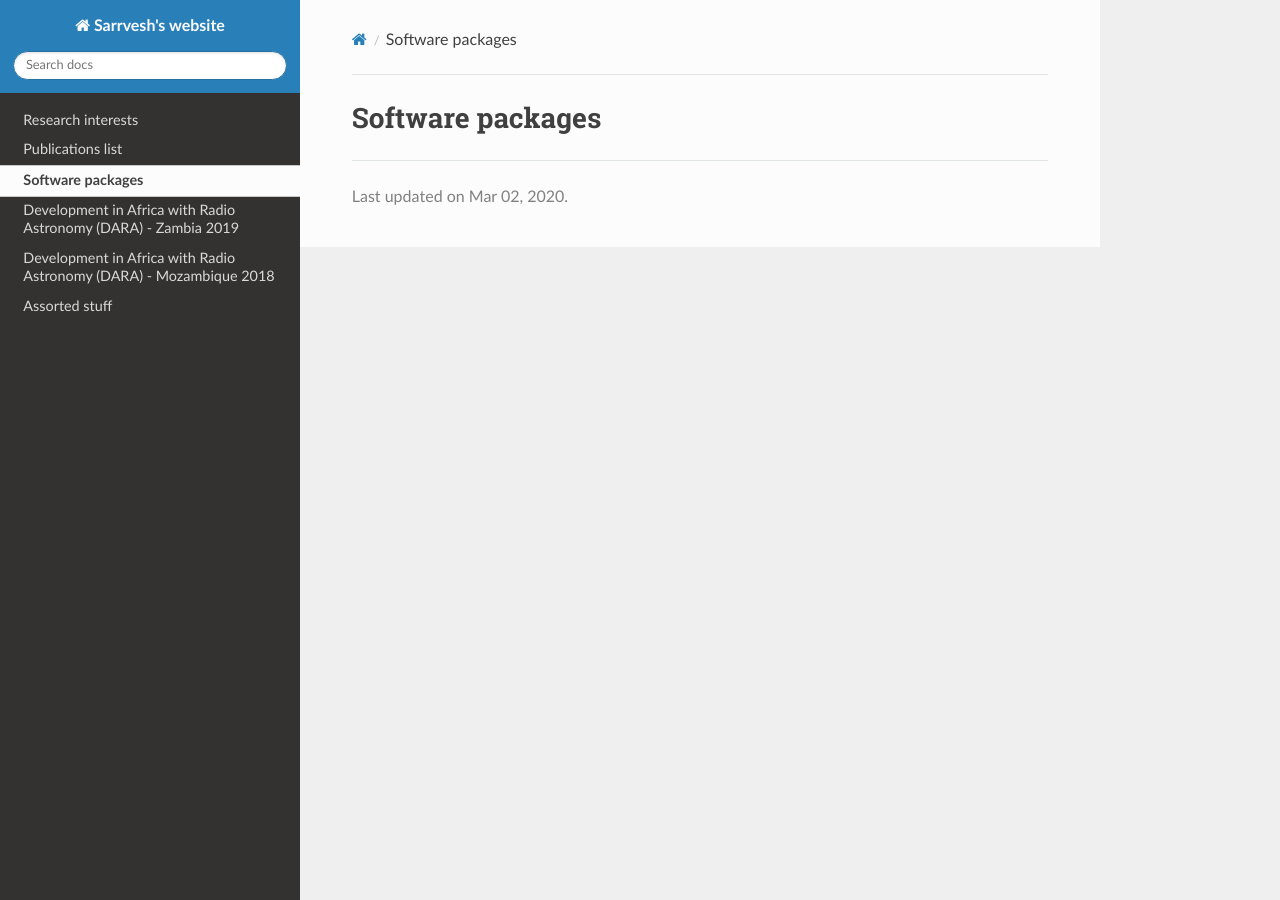
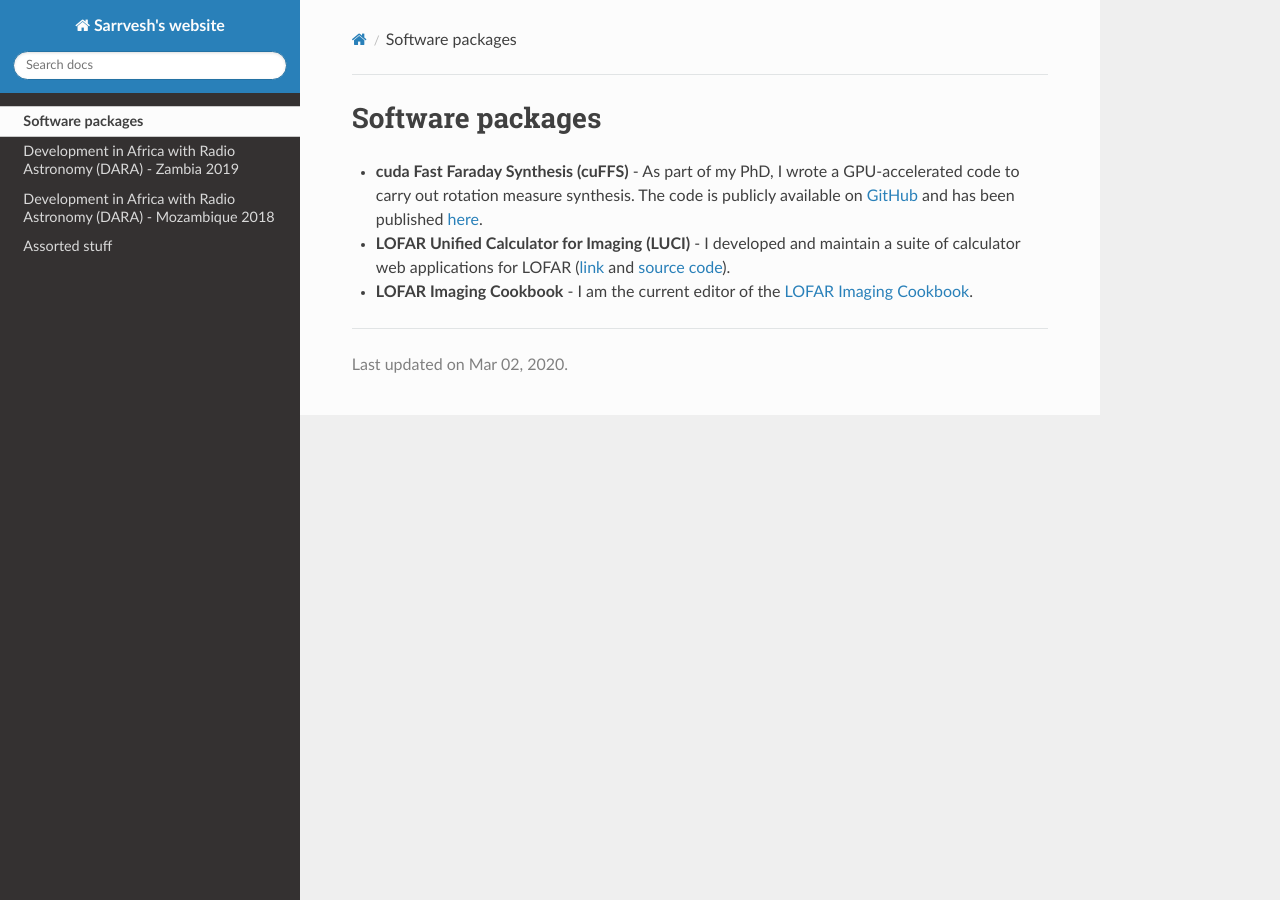
Before and after one commit to sarrvesh/sarrvesh.github.io, a Sphinx documentation site: the page built from SPHINX/source/software.rst, in a window 1280 px wide. Built offline with Sphinx 7.4.7 and the Read the Docs theme 2.0.0, drawn with Linux system fonts in a browser that asks for light colours.

Commit message:
update cv and ads link; delete empty pages

```diff
--- a/SPHINX/source/index.rst
+++ b/SPHINX/source/index.rst
@@ -33,8 +33,6 @@ You can contact me through one of the following means:
    :maxdepth: 1
    :hidden:
 
-   research
-   publications
    software
    dara2019
    dara2018
--- a/SPHINX/source/publications.rst
+++ /dev/null
@@ -1,2 +0,0 @@
-Publications list
-=================
--- a/SPHINX/source/research.rst
+++ /dev/null
@@ -1,2 +0,0 @@
-Research interests
-==================
--- a/SPHINX/source/software.rst
+++ b/SPHINX/source/software.rst
@@ -1,2 +1,6 @@
 Software packages
 =================
+
++ **cuda Fast Faraday Synthesis (cuFFS)** - As part of my PhD, I wrote a GPU-accelerated code to carry out rotation measure synthesis. The code is publicly available on `GitHub <https://github.com/sarrvesh/cuFFS>`_ and has been published `here <https://ui.adsabs.harvard.edu/abs/2018A%26C....25..205S/abstract>`_.
++ **LOFAR Unified Calculator for Imaging (LUCI)** - I developed and maintain a suite of calculator web applications for LOFAR (`link <https://support.astron.nl/luci/>`_ and `source code <https://github.com/lofar-astron/LOFAR-calculator>`_).
++ **LOFAR Imaging Cookbook** - I am the current editor of the `LOFAR Imaging Cookbook <https://support.astron.nl/LOFARImagingCookbook/>`_.
```
Also changed, not shown: other parts of SPHINX/source/index.rst (+1 -1 lines), 2 other files.
